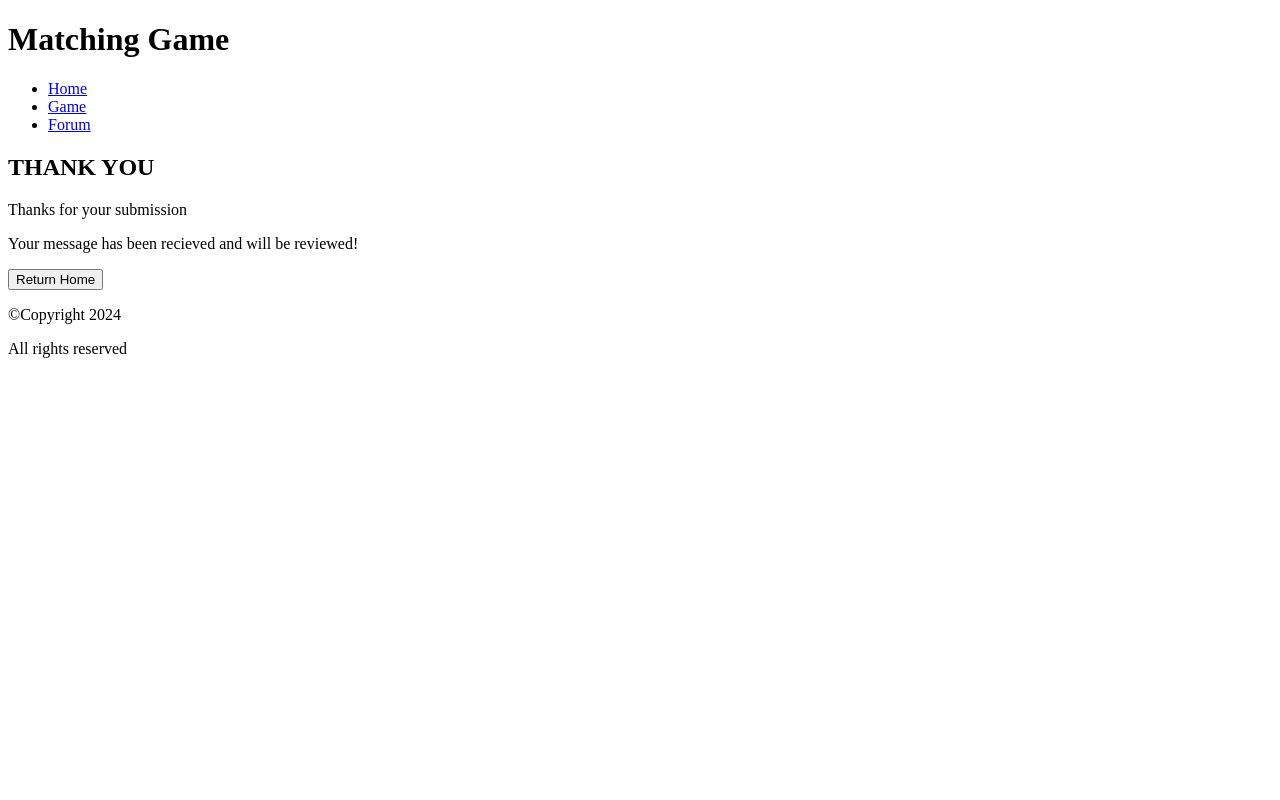
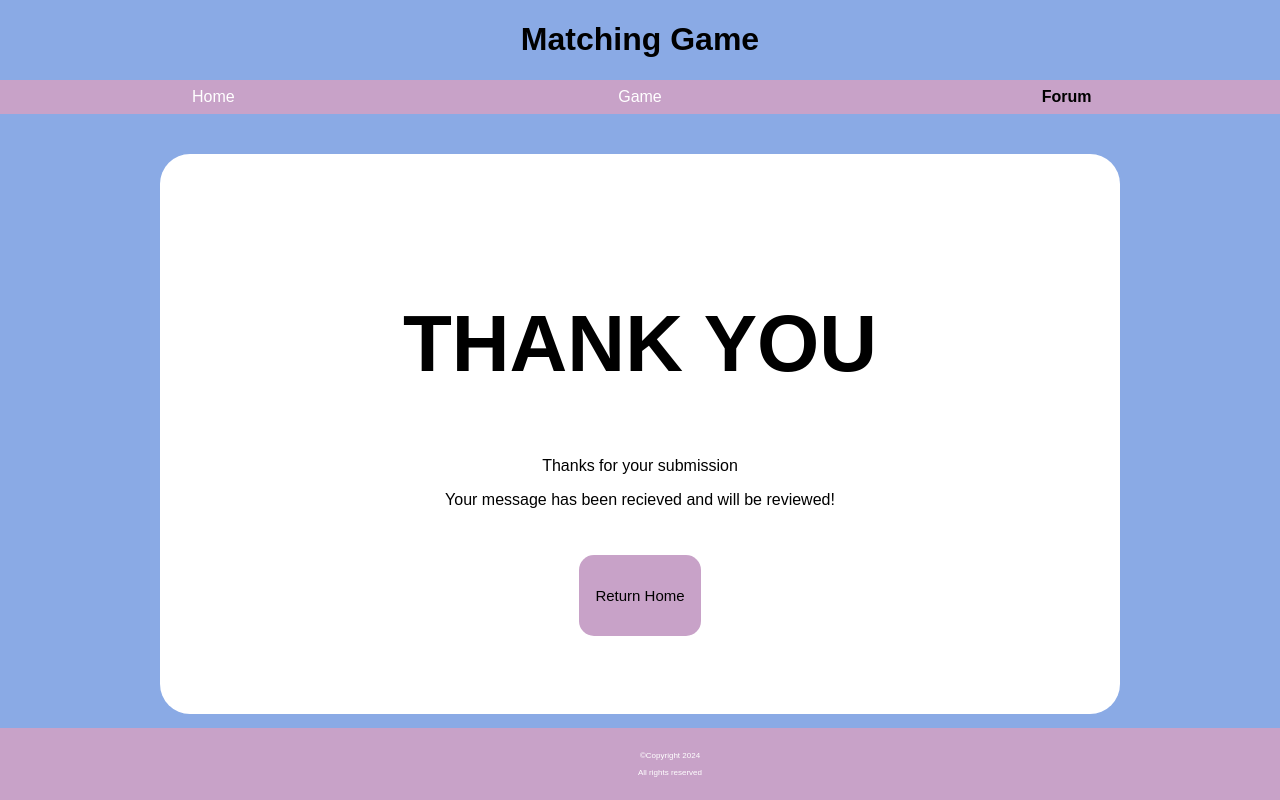
Before and after one commit to DiegoRV07/Matching-Game-Final-Project, a plain HTML site: page confirmation.html in a window 1280 px wide. Drawn offline with Linux system fonts and the light colour scheme; the site is published under a folder, as on GitHub Pages, so addresses that start at the root find nothing.

Commit message:
Changing CSS direction

```diff
--- a/confirmation.html
+++ b/confirmation.html
@@ -4,10 +4,10 @@
         <!--Diego Ruiz Valencia-->
         <meta charset="utf-8">
         <title>Matching Game</title>
-        <link rel="stylesheet" href="../styles/form.css">
-        <link rel="stylesheet" href="../styles/confirmation.css">
+        <link rel="stylesheet" href="styles/form.css">
+        <link rel="stylesheet" href="styles/confirmation.css">
         <meta name="viewport" content="width=device-width, initial-scale=1">
-        <link rel="icon" href="/images/favicon.ico">
+        <link rel="icon" href="images/favicon.ico">
         <meta name="description">
         <meta name="keywords">
     </head>
```
Also changed, not shown: form.html (+2 -2 lines), game.html (+2 -2 lines), index.html (+2 -2 lines).
